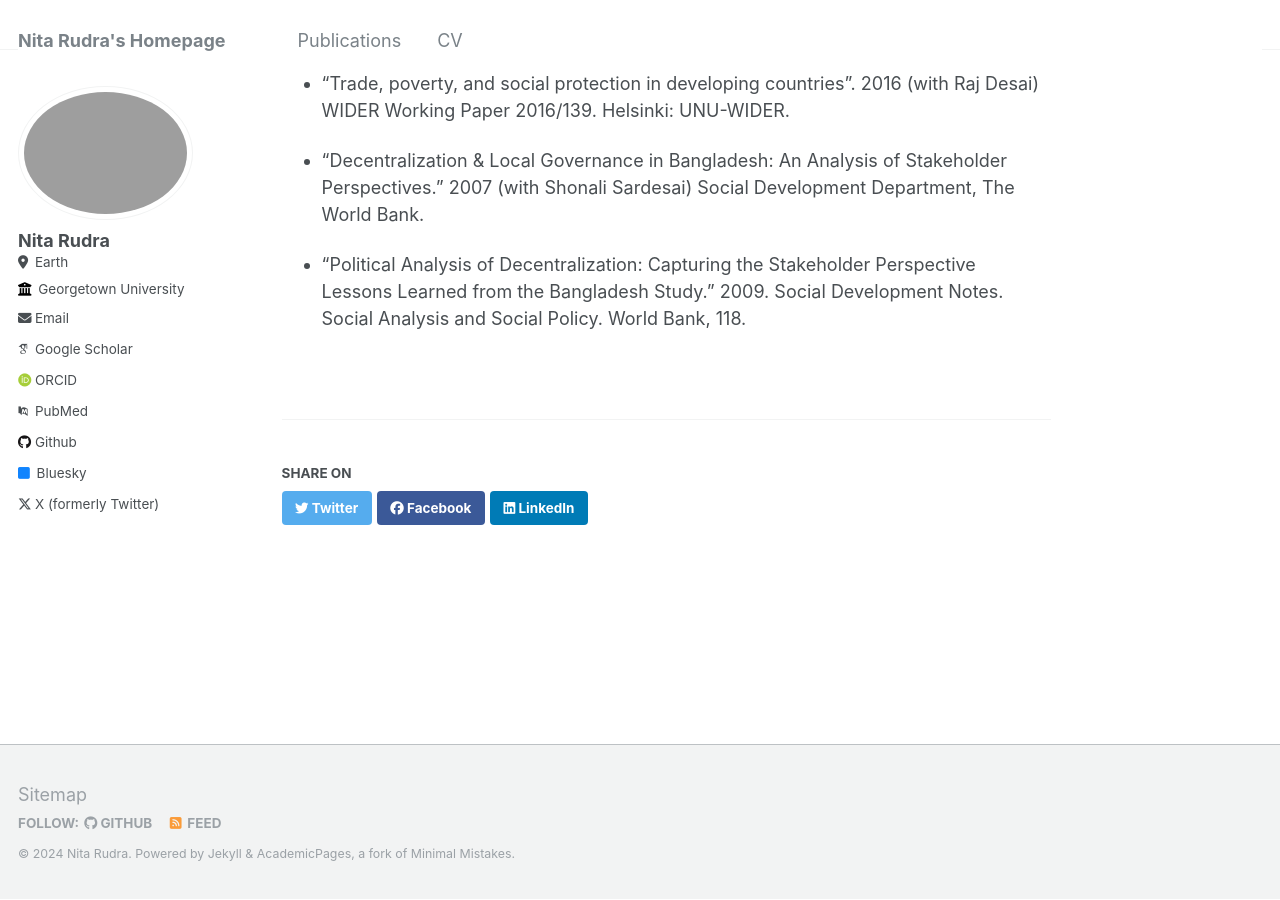
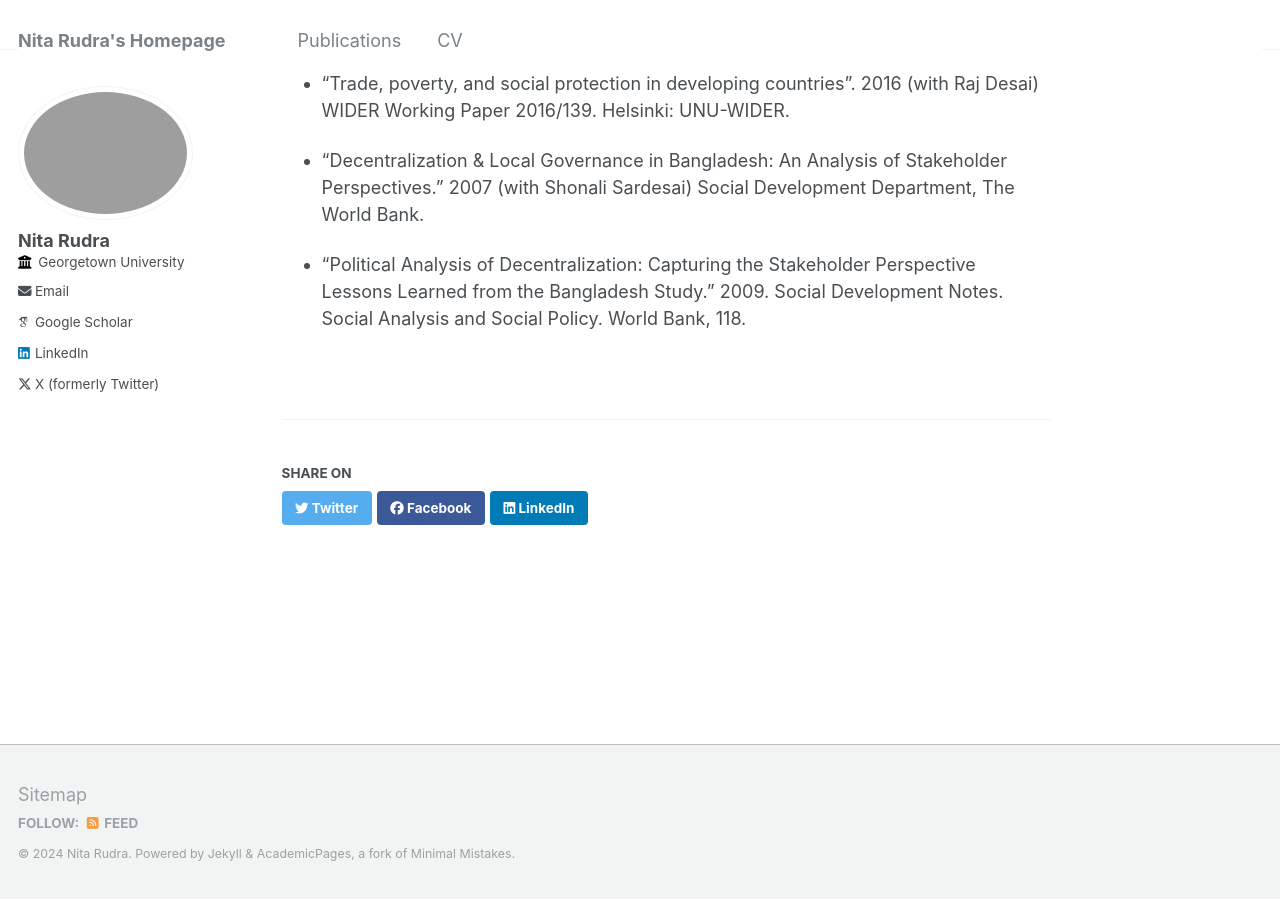
Before and after one commit to koka201/Nita-Rudra, a Jekyll site: the page built from _publications/Publications.md, in a window 1280 px wide and 900 px high, scrolled down 3102 px. Built offline with Jekyll 4.4.1, drawn with Linux system fonts in a browser that asks for light colours; some web fonts are replaced.

Commit message:
upload 0410

```diff
--- a/_config.yml
+++ b/_config.yml
@@ -25,7 +25,7 @@ author:
   name             : "Nita Rudra"
   pronouns         : # example: "she/her"
   #bio              : "Short biography for the left-hand sidebar"
-  location         : "Earth"
+  #location         : "Earth"
   employer         : "Georgetown University"
   uri              : # URL
   email            : "nr404@georgetown.edu"
@@ -34,20 +34,20 @@ author:
   arxiv            : # URL - Update with the correct link to your profile
   googlescholar    : "https://scholar.google.com/citations?user=OLH0DEwAAAAJ"
   impactstory      : # URL
-  orcid            : "http://orcid.org/yourorcidurl"
-  pubmed           : "https://www.ncbi.nlm.nih.gov/pubmed/?term=john+snow"
+  #orcid            : "http://orcid.org/yourorcidurl"
+ # pubmed           : "https://www.ncbi.nlm.nih.gov/pubmed/?term=john+snow"
   researchgate     : # URL
 
   # Repositories and software development
   bitbucket        : # Username - Update with your username on the site
   codepen          : # Username
   dribbble         : # Username
-  github           : "academicpages"
+  #github           : "academicpages"
   kaggle           : # Username
   stackoverflow    : # User number or user number and name (i.e., use "1" or "1/jeff-atwood")
 
   # Social media
-  bluesky          : "bsky.app" # Replace this with you Bluesky username
+  #bluesky          : "bsky.app" # Replace this with you Bluesky username
   facebook         : # Username
   flickr           : # Username
   foursquare       : # Username
@@ -56,7 +56,7 @@ author:
   keybase          : # Username
   instagram        : # Username
   lastfm           : # Username
-  linkedin         : # Username
+  linkedin         : nita rudra
   mastodon         : # URL
   medium           : # URL
   pinterest        : # Username
```
Also changed, not shown: _publications/Publications.md (renamed from _publications/portfolio-1.md).
